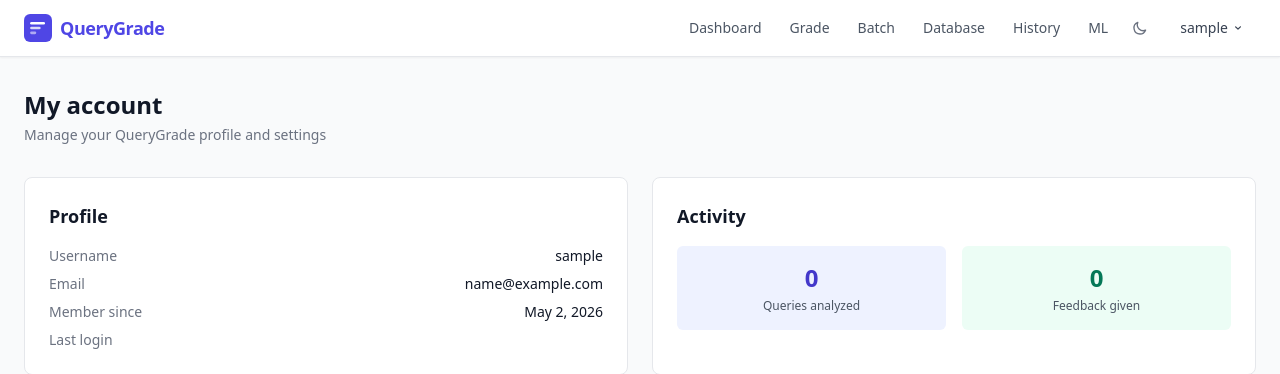
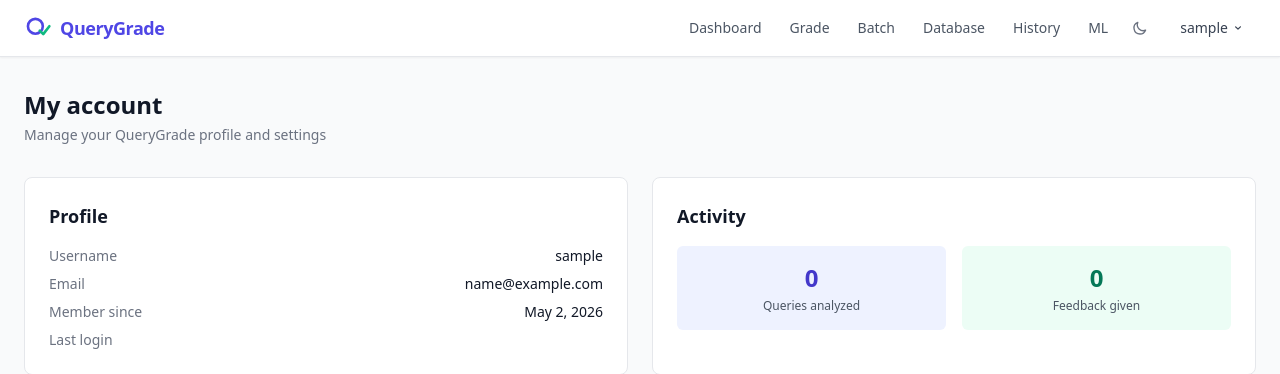
Before and after one commit to ringo380/QueryGrade, a Django app: page /account/ in a window 1280 px wide. Shown: the top 374 px of the page. Run offline with Django 5.2, Linux system fonts and the light colour scheme; the visitor is signed in with stand-in values (Sample User, id 1); data that the repository does not hold is empty; parts of the project's set-up code (start-up, migrations or seed data) failed here and were passed over; some libraries are stand-ins or nearby versions.

Commit message:
feat(ui): redesign logo as Q-ring with emerald checkmark tail
Q letterform (indigo ring) + checkmark tail (emerald, matches grade-A
pill color) integrates brand mark and grading concept in one minimalist
glyph. Two-color palette pulled from existing UI.

```diff
--- a/analyzer/templates/analyzer/base.html
+++ b/analyzer/templates/analyzer/base.html
@@ -69,10 +69,8 @@
       <div class="flex items-center justify-between h-14">
         <a href="{% url 'index' %}" class="flex items-center gap-2 font-bold text-indigo-600 dark:text-[#a5b4fc] text-lg tracking-tight" aria-label="QueryGrade home">
           <svg class="w-7 h-7" viewBox="0 0 32 32" xmlns="http://www.w3.org/2000/svg" aria-hidden="true">
-            <rect width="32" height="32" rx="7" fill="currentColor"/>
-            <rect x="7" y="20" width="7" height="3" rx="1.5" fill="#ffffff" fill-opacity="0.55"/>
-            <rect x="7" y="14.5" width="12" height="3" rx="1.5" fill="#ffffff" fill-opacity="0.8"/>
-            <rect x="7" y="9" width="17" height="3" rx="1.5" fill="#ffffff"/>
+            <circle cx="13" cy="14" r="8.5" fill="none" stroke="currentColor" stroke-width="3"/>
+            <path d="M18 19 L22 23 L29 14" fill="none" stroke="#10b981" stroke-width="3" stroke-linecap="round" stroke-linejoin="round"/>
           </svg>
           <span>QueryGrade</span>
         </a>
```
Also changed, not shown: analyzer/static/analyzer/img/favicon.svg, analyzer/static/analyzer/img/logo-mark.svg.
